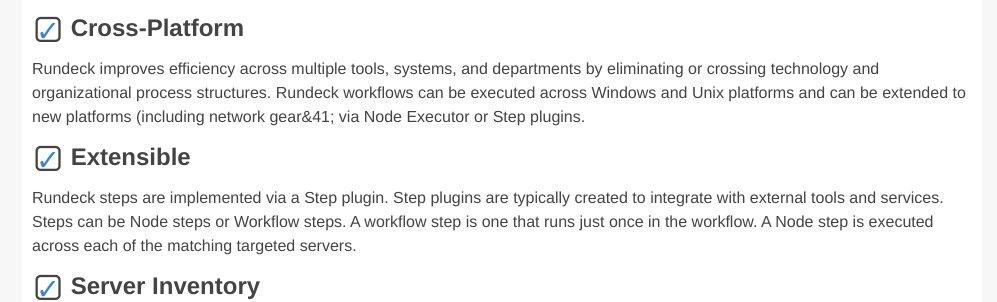
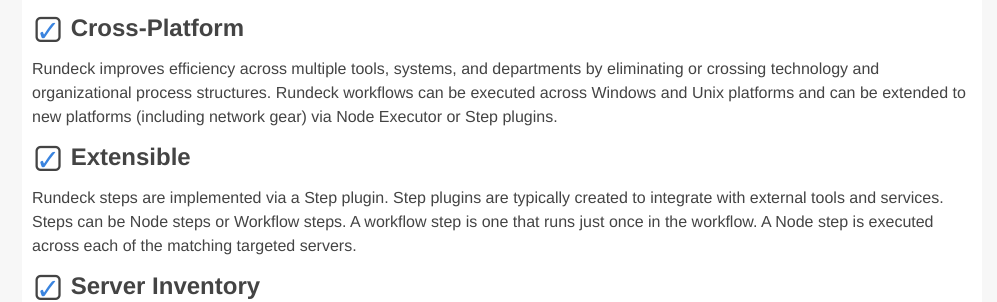
Before and after one commit to rundeck/rundeck-ghpages, a Jekyll site: the page built from runbook-automation/index.html, in a window 1280 px wide. Shown: the part 819-1121 px from the top of the page, without its empty margins (138-1135 px from the left). Built offline with Jekyll 4.4.1, drawn with Linux system fonts in a browser that asks for light colours; nearby versions of some CDN libraries; some of the changed lines change nothing that is shown.

Commit message:
Update index.html
I don't know why parentheses are being escaped, but one was not done correctly.

```diff
--- a/runbook-automation/index.html
+++ b/runbook-automation/index.html
@@ -50,7 +50,7 @@
            </span>
            Cross-Platform </h3>
  	  <div>
- 		<p> Rundeck improves efficiency across multiple tools, systems, and departments by eliminating or crossing technology and organizational process structures. Rundeck workflows can be executed across Windows and Unix platforms and can be extended to new platforms &#40;including network gear&41; via Node Executor or Step plugins.
+ 		<p> Rundeck improves efficiency across multiple tools, systems, and departments by eliminating or crossing technology and organizational process structures. Rundeck workflows can be executed across Windows and Unix platforms and can be extended to new platforms &#40;including network gear&#41; via Node Executor or Step plugins.
         </p>
  	  </div>
 
```
